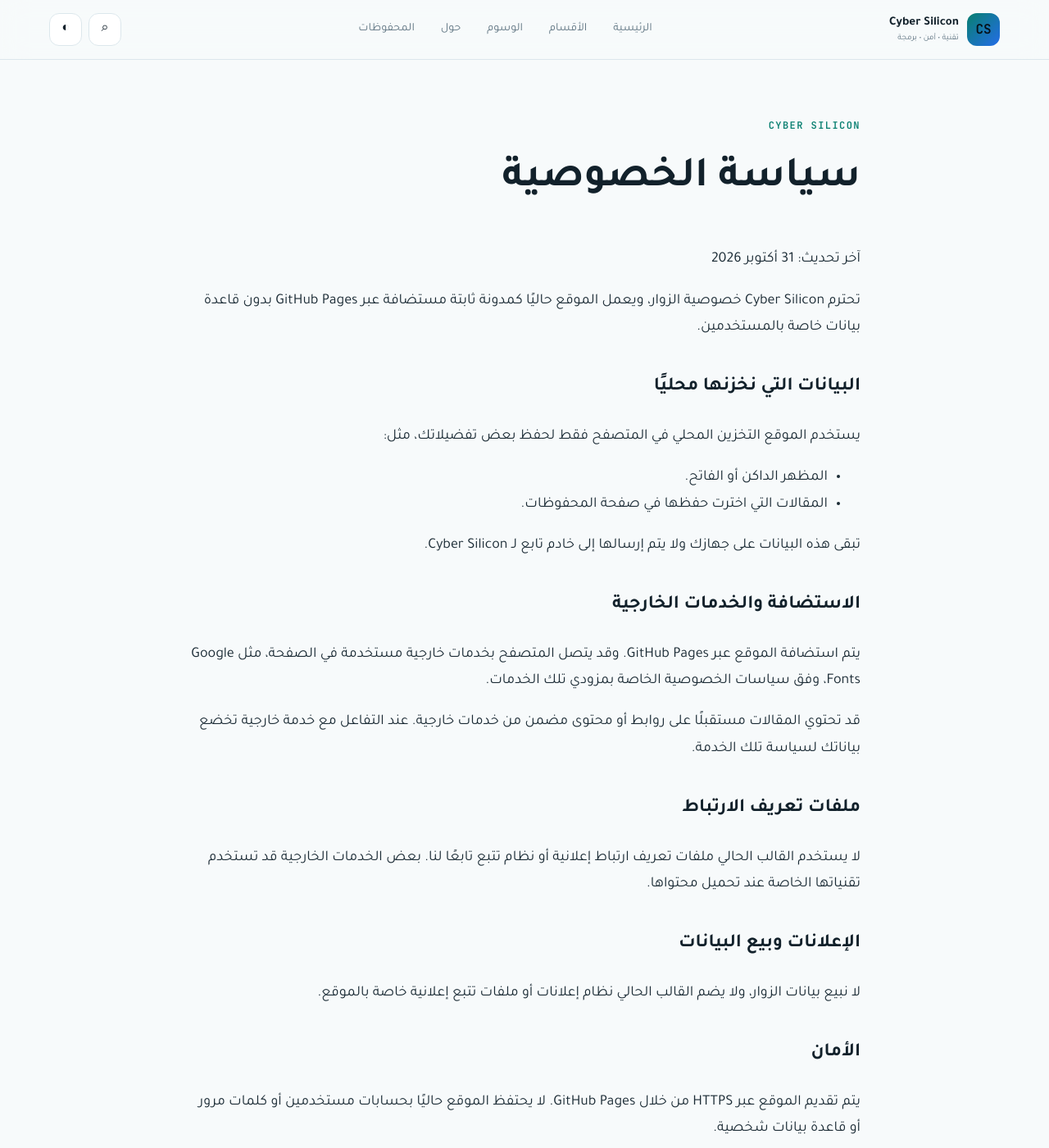
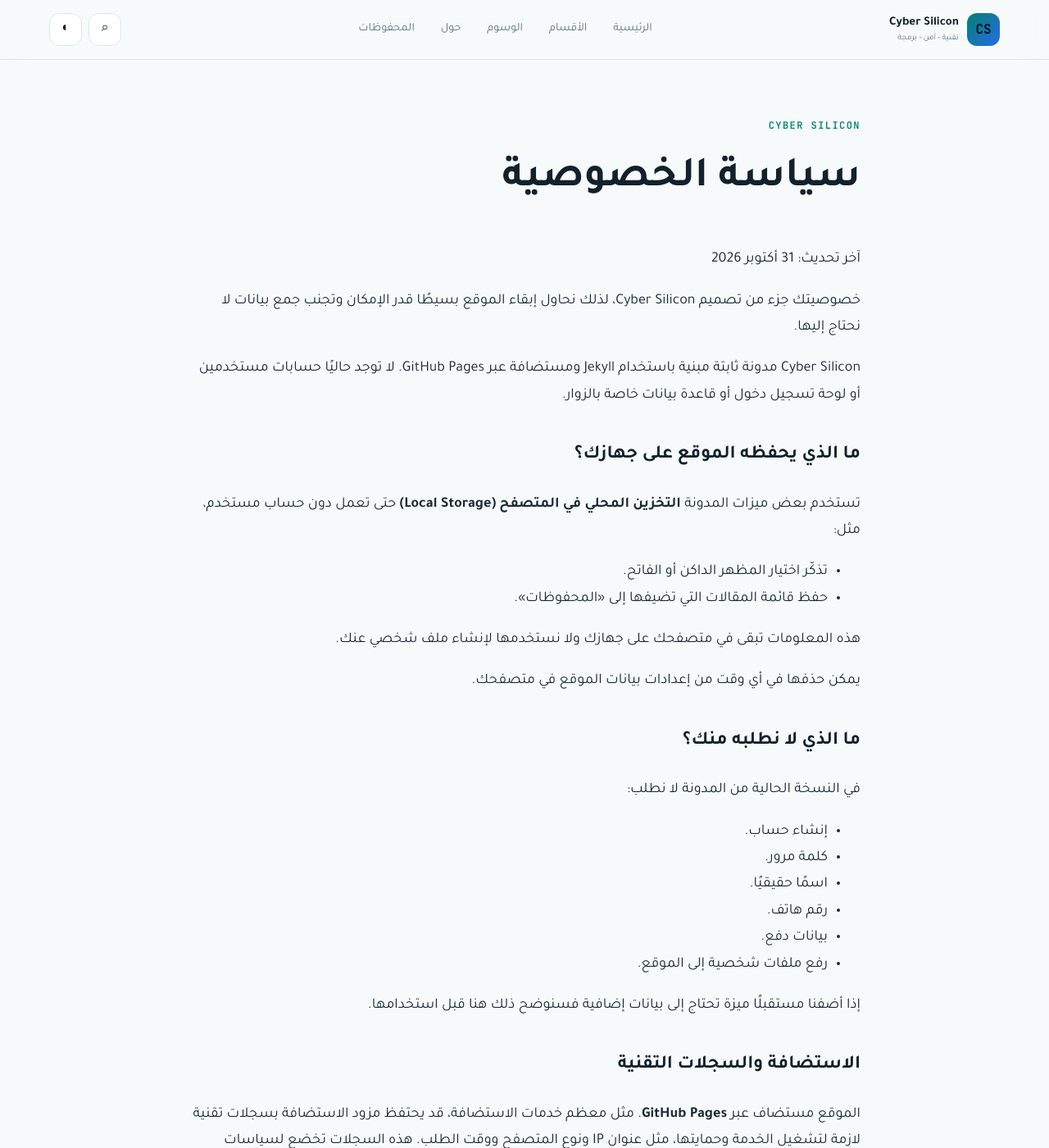
Before and after one commit to cyber-silicon/cyber-silicon.github.io, a Jekyll site: the page built from _pages/privacy.md, in a window 1280 px wide and 1400 px high. Shown: the whole window at 82% size. Built offline with Jekyll 4.4.1, drawn with Linux system fonts in a browser that asks for light colours; some of the changed text lies outside the part shown.

Commit message:
content: rewrite privacy.md

```diff
--- a/_pages/privacy.md
+++ b/_pages/privacy.md
@@ -1,45 +1,68 @@
 ---
 layout: page
 title: سياسة الخصوصية
-description: سياسة الخصوصية الخاصة بموقع Cyber Silicon.
+description: كيف تتعامل مدونة Cyber Silicon مع بيانات الزوار والتخزين المحلي والخدمات الخارجية.
 permalink: /privacy/
 ---
 
 آخر تحديث: 31 أكتوبر 2026
 
-تحترم Cyber Silicon خصوصية الزوار، ويعمل الموقع حاليًا كمدونة ثابتة مستضافة عبر GitHub Pages بدون قاعدة بيانات خاصة بالمستخدمين.
+خصوصيتك جزء من تصميم Cyber Silicon، لذلك نحاول إبقاء الموقع بسيطًا قدر الإمكان وتجنب جمع بيانات لا نحتاج إليها.
 
-### البيانات التي نخزنها محليًا
+Cyber Silicon مدونة ثابتة مبنية باستخدام Jekyll ومستضافة عبر GitHub Pages. لا توجد حاليًا حسابات مستخدمين أو لوحة تسجيل دخول أو قاعدة بيانات خاصة بالزوار.
 
-يستخدم الموقع التخزين المحلي في المتصفح فقط لحفظ بعض تفضيلاتك، مثل:
+### ما الذي يحفظه الموقع على جهازك؟
 
-- المظهر الداكن أو الفاتح.
-- المقالات التي اخترت حفظها في صفحة المحفوظات.
+تستخدم بعض ميزات المدونة **التخزين المحلي في المتصفح (Local Storage)** حتى تعمل دون حساب مستخدم، مثل:
 
-تبقى هذه البيانات على جهازك ولا يتم إرسالها إلى خادم تابع لـ Cyber Silicon.
+- تذكّر اختيار المظهر الداكن أو الفاتح.
+- حفظ قائمة المقالات التي تضيفها إلى «المحفوظات».
 
-### الاستضافة والخدمات الخارجية
+هذه المعلومات تبقى في متصفحك على جهازك ولا نستخدمها لإنشاء ملف شخصي عنك.
 
-يتم استضافة الموقع عبر GitHub Pages. وقد يتصل المتصفح بخدمات خارجية مستخدمة في الصفحة، مثل Google Fonts، وفق سياسات الخصوصية الخاصة بمزودي تلك الخدمات.
+يمكن حذفها في أي وقت من إعدادات بيانات الموقع في متصفحك.
 
-قد تحتوي المقالات مستقبلًا على روابط أو محتوى مضمن من خدمات خارجية. عند التفاعل مع خدمة خارجية تخضع بياناتك لسياسة تلك الخدمة.
+### ما الذي لا نطلبه منك؟
 
-### ملفات تعريف الارتباط
+في النسخة الحالية من المدونة لا نطلب:
 
-لا يستخدم القالب الحالي ملفات تعريف ارتباط إعلانية أو نظام تتبع تابعًا لنا. بعض الخدمات الخارجية قد تستخدم تقنياتها الخاصة عند تحميل محتواها.
+- إنشاء حساب.
+- كلمة مرور.
+- اسمًا حقيقيًا.
+- رقم هاتف.
+- بيانات دفع.
+- رفع ملفات شخصية إلى الموقع.
 
-### الإعلانات وبيع البيانات
+إذا أضفنا مستقبلًا ميزة تحتاج إلى بيانات إضافية فسنوضح ذلك هنا قبل استخدامها.
 
-لا نبيع بيانات الزوار، ولا يضم القالب الحالي نظام إعلانات أو ملفات تتبع إعلانية خاصة بالموقع.
+### الاستضافة والسجلات التقنية
 
-### الأمان
+الموقع مستضاف عبر **GitHub Pages**. مثل معظم خدمات الاستضافة، قد يحتفظ مزود الاستضافة بسجلات تقنية لازمة لتشغيل الخدمة وحمايتها، مثل عنوان IP ونوع المتصفح ووقت الطلب. هذه السجلات تخضع لسياسات GitHub وليست قاعدة بيانات تديرها Cyber Silicon.
 
-يتم تقديم الموقع عبر HTTPS من خلال GitHub Pages. لا يحتفظ الموقع حاليًا بحسابات مستخدمين أو كلمات مرور أو قاعدة بيانات شخصية.
+### الخطوط والخدمات الخارجية
 
-### التغييرات
+قد يتصل المتصفح بخدمات خارجية مستخدمة في صفحات المدونة، مثل Google Fonts، أو بخدمات مرتبطة بمحتوى مقال مثل GitHub أو YouTube أو TikTok عند فتح رابط أو محتوى تابع لها.
 
-قد يتم تحديث هذه السياسة عند إضافة وظائف جديدة إلى الموقع. سيتم تعديل تاريخ آخر تحديث عند حدوث تغيير جوهري.
+عند الانتقال إلى خدمة خارجية أو التفاعل معها، تصبح سياسة الخصوصية الخاصة بتلك الخدمة هي المطبقة على ذلك التفاعل.
 
-### التواصل
+### ملفات تعريف الارتباط والتتبع
 
-للاستفسارات المتعلقة بالخصوصية يمكنك التواصل عبر صفحة [حول Cyber Silicon](/about/).
+القالب الحالي لا يضع ملفات تعريف ارتباط إعلانية خاصة بـCyber Silicon، ولا يتضمن نظام حسابات أو شبكة إعلانات تابعة لنا.
+
+إذا تمت إضافة تحليلات أو إعلانات أو خدمات تتبع مستقبلًا، فسيتم تحديث هذه الصفحة بما يوضح نوع البيانات والغرض منها.
+
+### الروابط الخارجية
+
+تحتوي المقالات أحيانًا على روابط لمصادر أو أدوات أو مستودعات خارجية. فتح هذه الروابط ينقلك إلى مواقع لا نديرها، لذلك ننصح بمراجعة سياسات تلك المواقع عند الحاجة.
+
+### حماية الخصوصية
+
+نحاول تقليل البيانات من الأصل بدل جمعها ثم البحث عن طريقة لحمايتها. لهذا السبب تعمل ميزات مثل المظهر والمحفوظات محليًا في جهازك كلما كان ذلك ممكنًا.
+
+### تغييرات هذه السياسة
+
+قد تتغير هذه السياسة عندما تتغير وظائف المدونة أو الخدمات التي تعتمد عليها. سيظهر تاريخ آخر تحديث أعلى الصفحة عند إجراء تغيير مهم.
+
+### أسئلة الخصوصية
+
+إذا كان لديك سؤال متعلق بالخصوصية أو وجدت أن هذه الصفحة لا تصف سلوك الموقع بدقة، يمكنك التواصل عبر المعلومات الموجودة في صفحة [حول Cyber Silicon](/about/).
```
